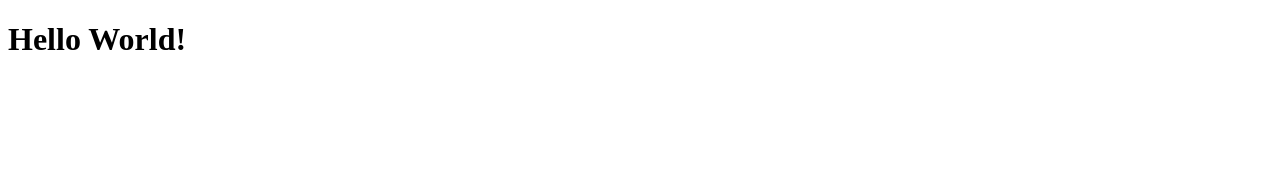
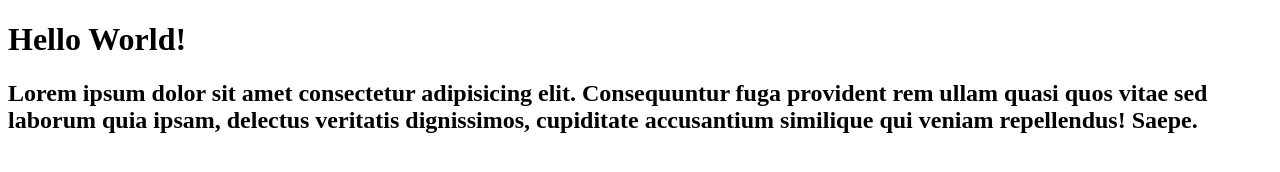
Before and after one commit to 047suphanat/047_Suphanat_Kaewmeesri, a plain HTML site: page index.html in a window 1280 px wide. Drawn offline with Linux system fonts and the light colour scheme.

Commit message:
add code

```diff
--- a/index.html
+++ b/index.html
@@ -7,5 +7,6 @@
 </head>
 <body>
     <h1>Hello World!</h1>
+    <h2>Lorem ipsum dolor sit amet consectetur adipisicing elit. Consequuntur fuga provident rem ullam quasi quos vitae sed laborum quia ipsam, delectus veritatis dignissimos, cupiditate accusantium similique qui veniam repellendus! Saepe.</h2>
 </body>
 </html>
```
